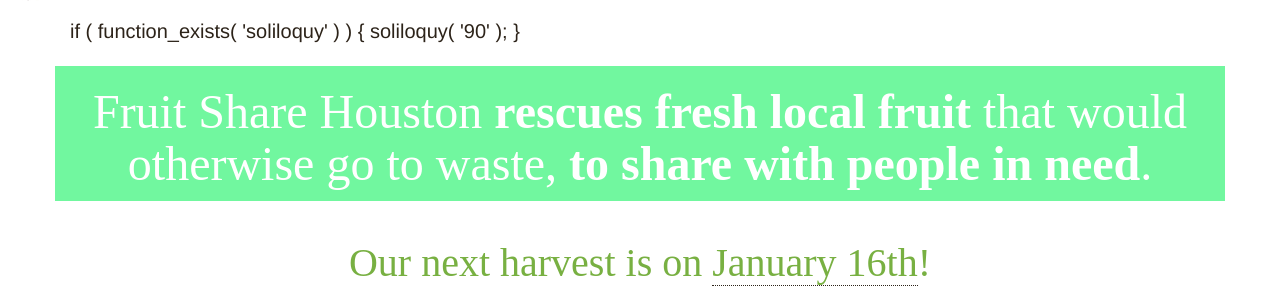
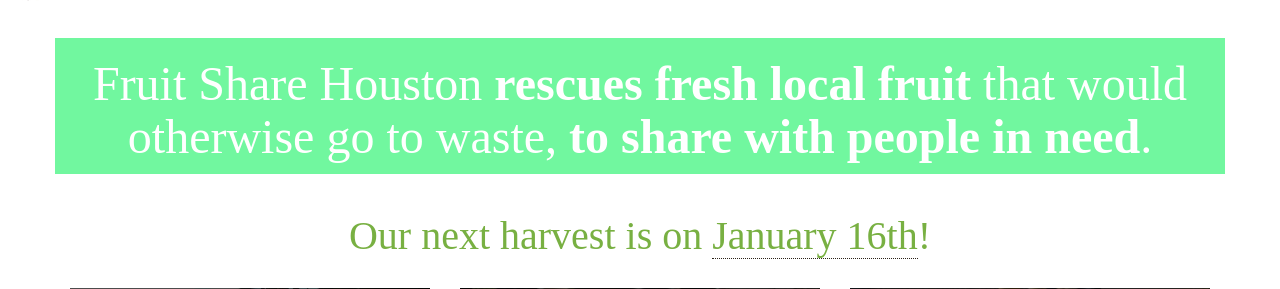
Before and after one commit to fruitsharehouston/fruitsharewp, a WordPress theme: template index.php in a window 1280 px wide. Shown: the part 55-344 px from the top of the page. Run offline with PHP 8.4 and a stand-in for WordPress, Linux system fonts and the light colour scheme; the site name, menu and one post (Sample post) are stand-ins, and other content is empty; some libraries are stand-ins or nearby versions; some web fonts are replaced.

Commit message:
Update index.php

```diff
--- a/index.php
+++ b/index.php
@@ -11,7 +11,7 @@
               <h1>100,000 pounds <strong>picked</strong> &amp; <strong>shared</strong> last season!</h1>
             </div>
           </div>-->
-         if ( function_exists( 'soliloquy' ) ) { soliloquy( '90' ); }
+
         </div>
       </div>
 
```
